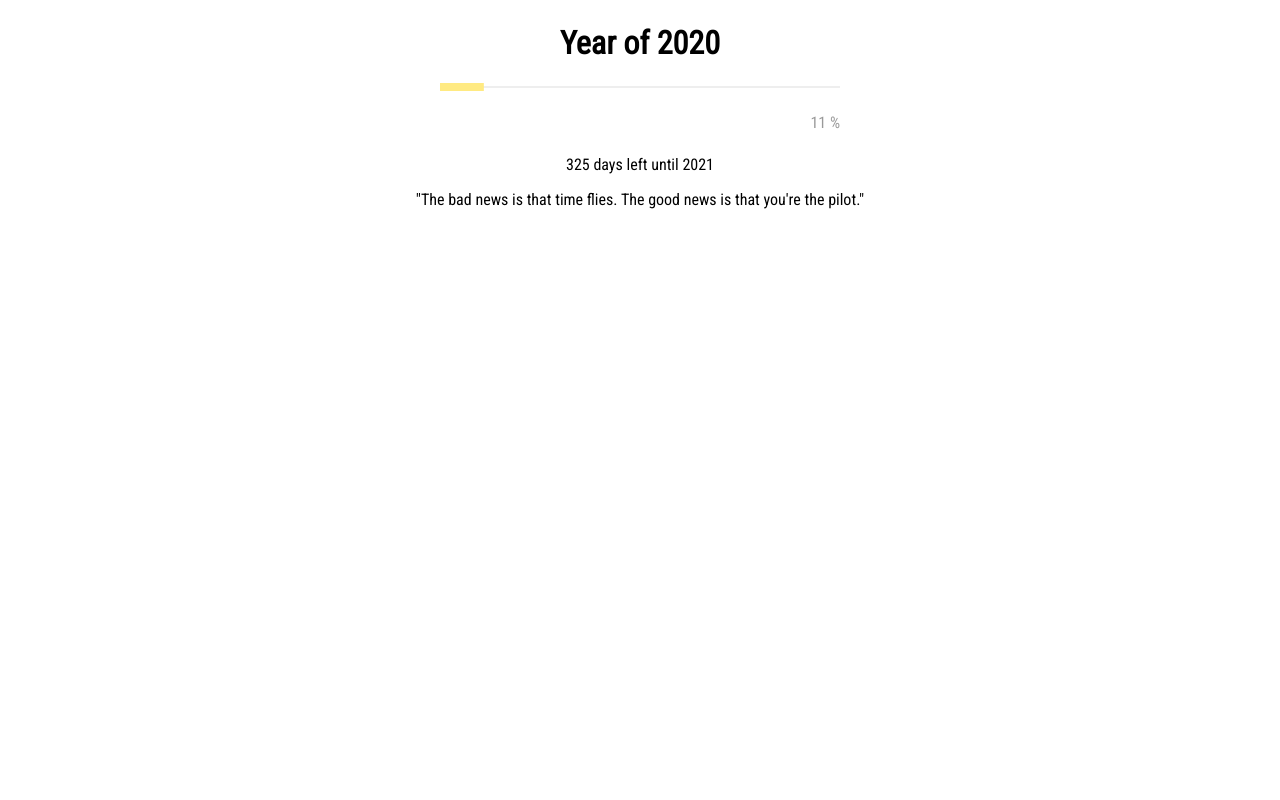
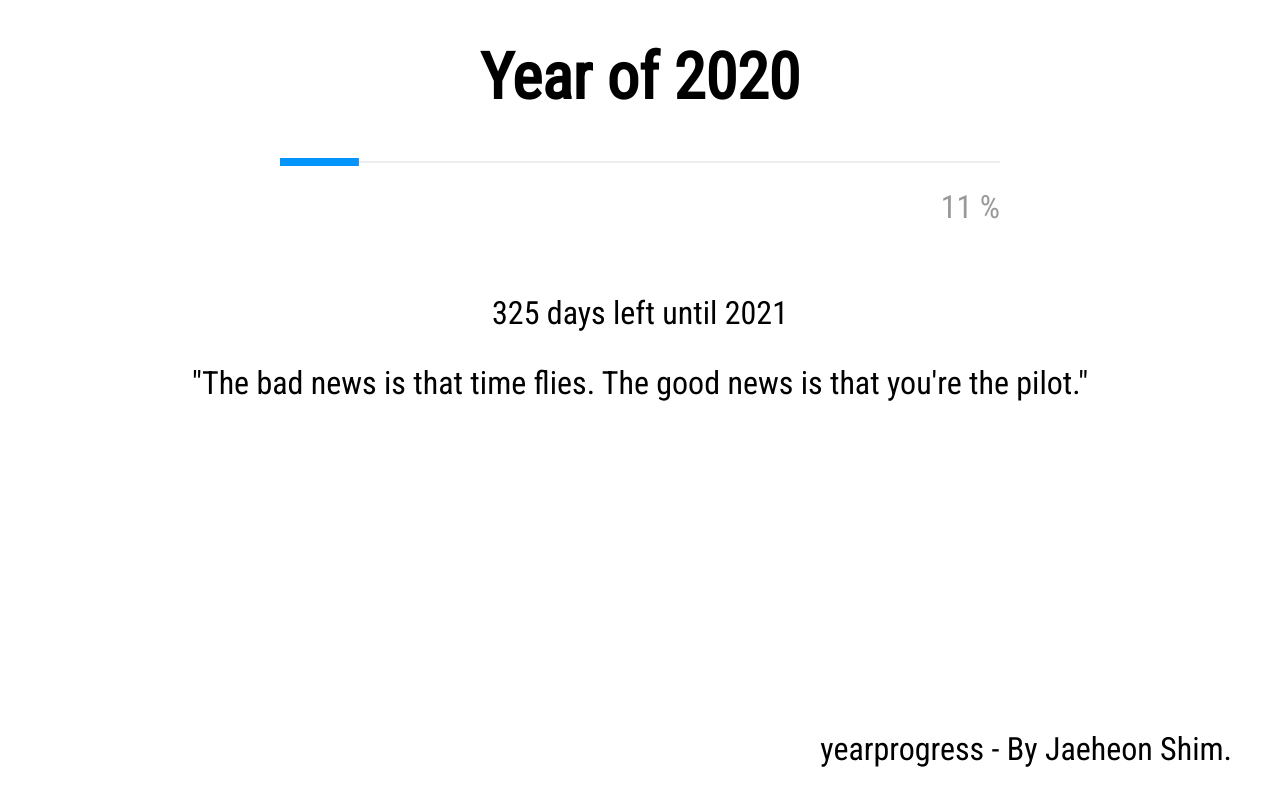
Before and after one commit to jaeheonshim-pages/YearProgress, a plain HTML site: page index.html in a window 1280 px wide. Drawn offline with Linux system fonts and the light colour scheme.

Commit message:
Styling updates

```diff
--- a/index.html
+++ b/index.html
@@ -17,4 +17,5 @@
     </p>
 </body>
 <script src="script.js"></script>
+<p id="footer">yearprogress - By Jaeheon Shim.</p>
 </html>
--- a/script.js
+++ b/script.js
@@ -4,7 +4,7 @@ today=new Date();
 var cmas=new Date(today.getFullYear(), 11, 25);
 if (today.getMonth()==11 && today.getDate()>25)
 {
-cmas.setFullYear(cmas.getFullYear()+1);
+  cmas.setFullYear(cmas.getFullYear()+1);
 }
 var one_day=1000*60*60*24;
 var date = Math.ceil((cmas.getTime()-today.getTime())/(one_day));
@@ -13,7 +13,7 @@ var bar = new ProgressBar.Line(container, {
   strokeWidth: 4,
   easing: 'easeInOut',
   duration: 1400,
-  color: '#FFEA82',
+  color: '#0394fc',
   trailColor: '#eee',
   trailWidth: 1,
   svgStyle: {width: '100%', height: '100%'},
--- a/style.css
+++ b/style.css
@@ -1,13 +1,14 @@
 body {
     font-family: 'Roboto Condensed', sans-serif;
     padding: 1em;
+    font-size: 2em;
 }
 
 #container {
     margin-left: auto;
     margin-right: auto;
     margin-bottom: 4em;
-    width: 400px;
+    width: 60%;
     height: 8px;
     position: relative;
 }
@@ -15,3 +16,10 @@ body {
 .text {
     text-align: center;
 }
+
+#footer {
+    position: fixed;
+    bottom: 0px;
+    text-align: right;
+    right: 1.5em;
+}
```
